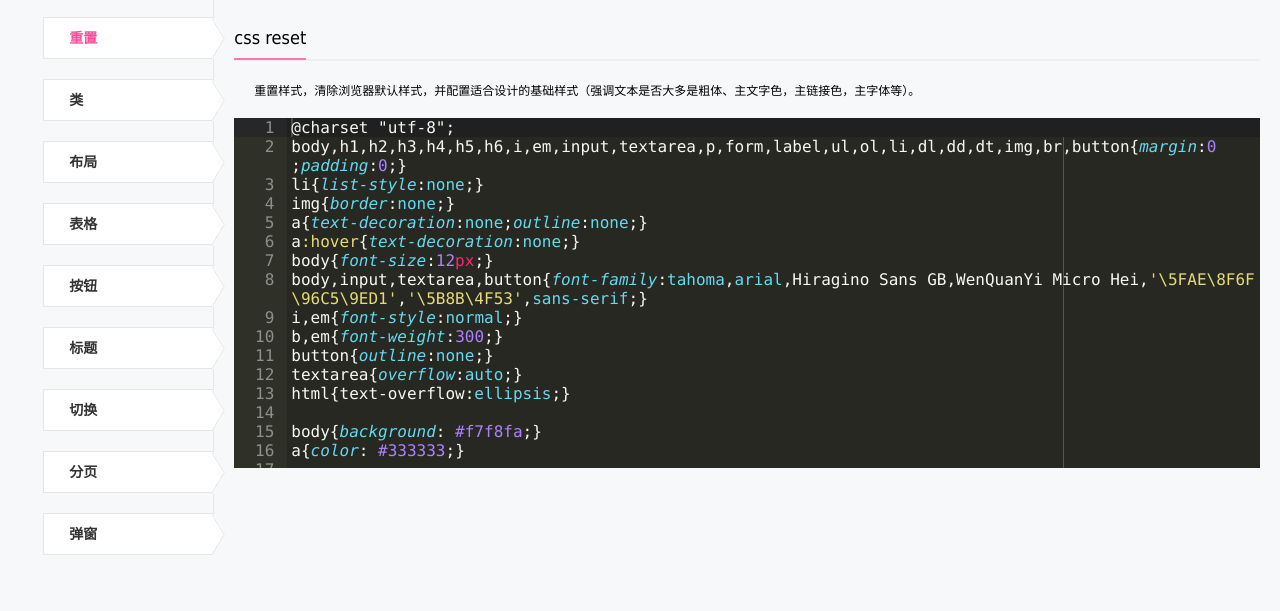
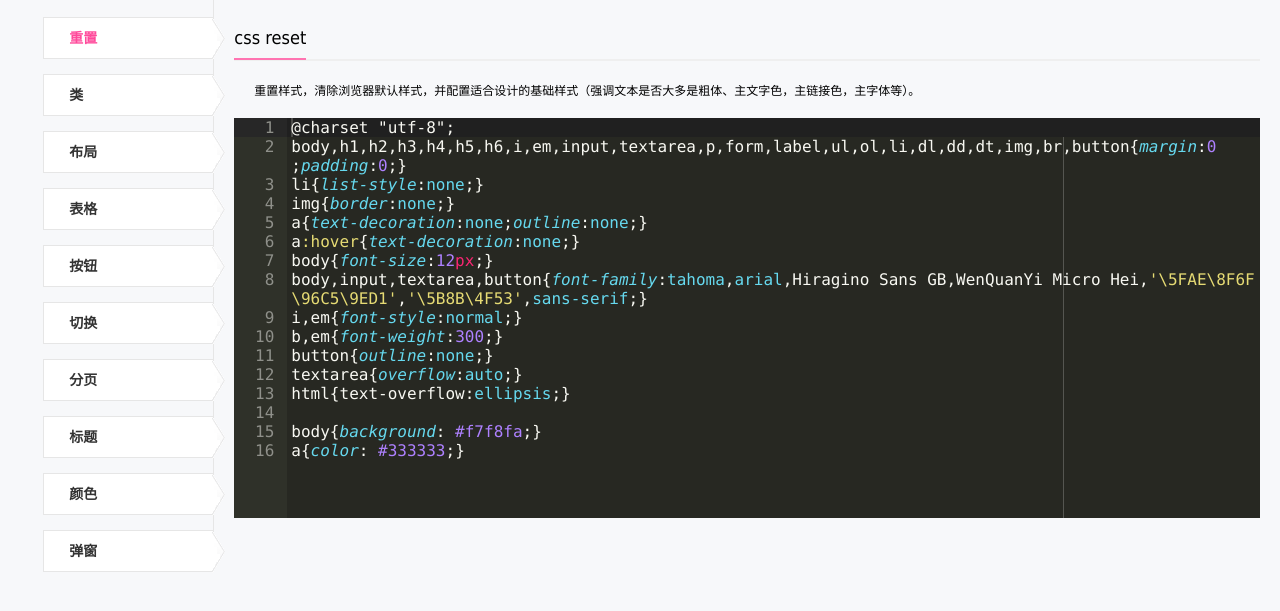
Before and after one commit to lmhbui/bui, a website: page doc/index.html in a window 1280 px wide. Shown: the part 63-674 px from the top of the page. Drawn offline with Linux system fonts and the light colour scheme.

Commit message:
rest
rest

```diff
--- a/doc/css/css.css
+++ b/doc/css/css.css
@@ -22,7 +22,7 @@
     height: 40px;
     line-height: 40px;
     border: 1px solid #e6e6e6;
-    margin-bottom: 20px;
+    margin-bottom: 15px;
     font-weight: 700;
     padding: 0 0 0 15%;
     background: #ffffff;
--- a/doc/index.html
+++ b/doc/index.html
@@ -20,9 +20,10 @@
             <li><a href="#"><i></i>布局</a></li>
             <li><a href="#"><i></i>表格</a></li>
             <li><a href="#"><i></i>按钮</a></li>
-            <li><a href="#"><i></i>标题</a></li>
             <li><a href="#"><i></i>切换</a></li>
             <li><a href="#"><i></i>分页</a></li>
+            <li><a href="#"><i></i>标题</a></li>
+            <li><a href="#"><i></i>颜色</a></li>
             <li><a href="#"><i></i>弹窗</a></li>
         </ul>
     </div>
@@ -33,7 +34,7 @@
             </div>
 
 <div class="p20">重置样式，清除浏览器默认样式，并配置适合设计的基础样式（强调文本是否大多是粗体、主文字色，主链接色，主字体等）。</div>
-<div class="editor-css" style="height:350px; font-size: 16px;">@charset "utf-8";
+<div class="editor-css" style="height:400px; font-size: 16px;">@charset "utf-8";
 body,h1,h2,h3,h4,h5,h6,i,em,input,textarea,p,form,label,ul,ol,li,dl,dd,dt,img,br,button{margin:0;padding:0;}
 li{list-style:none;}
 img{border:none;}
@@ -48,8 +49,7 @@ textarea{overflow:auto;}
 html{text-overflow:ellipsis;}
 
 body{background: #f7f8fa;}
-a{color: #333333;}
-</div>
+a{color: #333333;}</div>
     </div>
 </div>
 
--- a/src/01_rest.less
+++ b/src/01_rest.less
@@ -10,7 +10,7 @@ i,em{font-style:normal;}
 b,em{font-weight:300;}
 button{outline:none;}
 textarea{overflow:auto;}
-html{_text-overflow:ellipsis;}
+html{text-overflow:ellipsis;}
 
 body{background: #f7f8fa;}
 a{color: #333333;}
```
